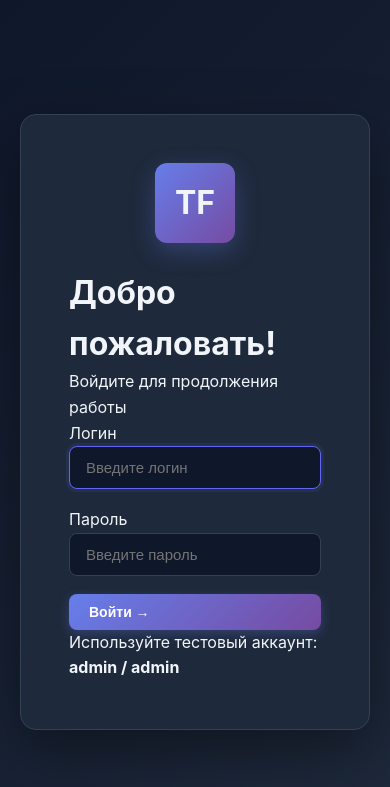
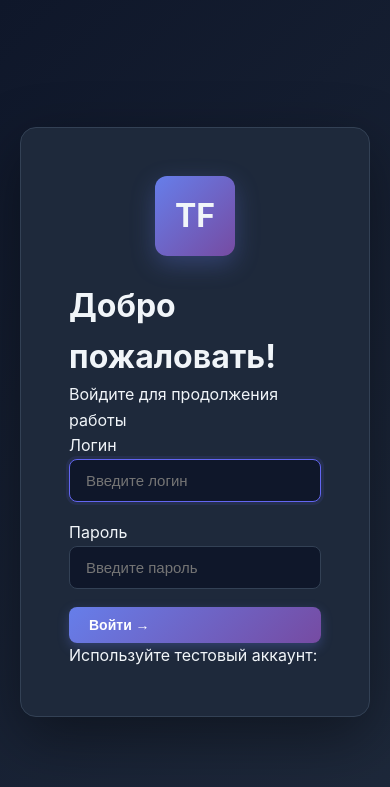
Before and after one commit to HappyHacker143/taskflow, a Django app: page /login/ in a window 390 px wide. Shown: the top 787 px of the page. Run offline with Django 4.2, Linux system fonts and the light colour scheme.

```diff
--- a/tasks/templates/tasks/login.html
+++ b/tasks/templates/tasks/login.html
@@ -40,7 +40,7 @@
         <div class="auth-footer">
             <p class="auth-hint">
                 Используйте тестовый аккаунт:<br>
-                <strong>admin / admin</strong>
+
             </p>
         </div>
     </form>
```
